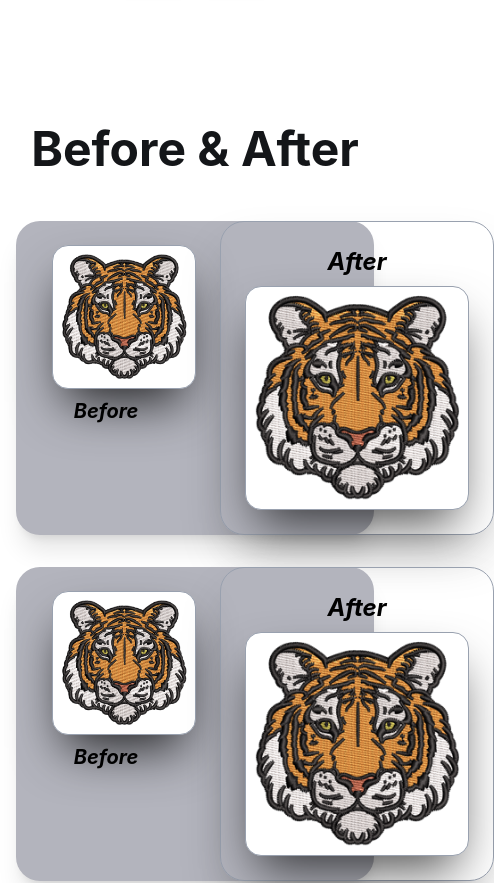
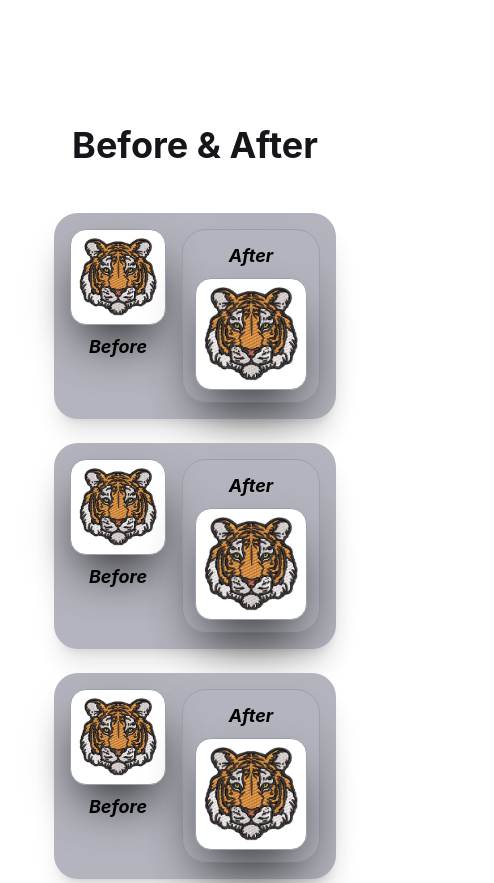
Before and after one commit to fourgoAgency/Ah-digitizing, a Next.js app: page / in a window 390 px wide. Shown: the part 1260-2143 px from the top of the page, 494 px wide, since content can reach past the window. Built offline with nearby package versions, Linux system fonts and the light colour scheme.

Commit message:
`Updated components/home files with various changes`

```diff
--- a/components/home/BeforeAfter.tsx
+++ b/components/home/BeforeAfter.tsx
@@ -7,42 +7,61 @@ type CardProps = {
 
 const Card = ({ before, after }: CardProps) => {
   return (
-    <div className="relative bg-muted rounded-3xl w-full h-full flex gap-6 shadow-xl">
+    <div className="relative bg-muted rounded-3xl w-full h-full flex gap-4 sm:gap-6 shadow-xl p-4 sm:p-0">
+
       {/* Left: Before */}
-      <div className="flex flex-col items-center gap-2">
-        <div className=" rounded-2xl ml-9 mt-6 shadow-2xl bg-white shadow-black/80 border border-gray-400 w-36 p-2 flex items-center justify-center">
+      <div className="flex flex-col items-center gap-2 shrink-0">
+        <div className="rounded-2xl sm:ml-9 sm:mt-6 shadow-2xl bg-white shadow-black/80
+                        border border-gray-400
+                        w-24 h-24 sm:w-28 sm:h-28 lg:w-32 lg:h-32
+                        flex items-center justify-center p-2">
           <Image
             src={before}
             alt="Before"
             width={150}
             height={150}
-            className="rounded-xl w-full h-full object-fill"
+            className="rounded-xl w-full h-full object-cover"
           />
         </div>
-        <span className="text-xl font-bold italic text-black">
+        <span className="text-lg lg:text-xl font-bold italic text-black">
           Before
         </span>
       </div>
 
       {/* Right: After */}
-      <div className="relative ml-auto">
-
-        <div className="rounded-3xl p-6 shadow-2xl border border-gray-400 flex flex-col justify-center items-center gap-2">
-        <span className=" text-2xl font-bold italic text-black">
+      <div className="relative ml-auto shrink-0 max-w-full">
+        <div
+          className="
+            rounded-3xl
+            p-3 md:p-4 xl:p-6
+            shadow-2xl border border-gray-400
+            flex flex-col justify-center items-center gap-2
+          "
+        >
+          <span className="text-lg md:text-xl xl:text-2xl font-bold italic text-black">
             After
           </span>
-        <div className="rounded-2xl shadow-2xl shadow-black/70 bg-white border border-gray-400 w-56 p-2 h-56 flex items-center justify-center">
 
+          <div
+            className="
+              rounded-2xl shadow-2xl shadow-black/70 bg-white border border-gray-400
+              w-28 h-28
+              md:w-36 md:h-36
+              xl:w-48 xl:h-48
+              flex items-center justify-center p-2
+            "
+          >
             <Image
               src={after}
               alt="After"
               width={320}
               height={320}
-            className="rounded-2xl w-full h-full object-fill"
+              className="rounded-2xl w-full h-full object-cover"
             />
           </div>
         </div>
       </div>
+
     </div>
   );
 };
@@ -52,13 +71,16 @@ export default function BeforeAfterGrid() {
 
   return (
     <section className="max-w-fit mx-auto px-4 py-16">
-        <div className="text-5xl text-center font-bold mb-12">Before & After</div>
-      <div className="grid grid-cols-1 sm:grid-cols-2 lg:grid-cols-3 gap-8 ">
+      <div className="text-4xl lg:text-5xl text-center font-bold mb-12">
+        Before & After
+      </div>
+
+      <div className="grid grid-cols-1 sm:grid-cols-2 xl:grid-cols-3 gap-6 lg:gap-8">
         {items.map((_, i) => (
           <Card
             key={i}
-            before="/home-page/tiger.png"   // replace with your BEFORE image
-            after="/home-page/tiger.png"    // replace with your AFTER image
+            before="/home-page/tiger.png"
+            after="/home-page/tiger.png"
           />
         ))}
       </div>
--- a/components/home/Category.tsx
+++ b/components/home/Category.tsx
@@ -2,6 +2,7 @@
 
 import Link from "next/link";
 import Image from "next/image";
+import { Button } from "../ui/button";
 
 const categories = [
   { id: 1, name: "Embroidery Digitizing", slug: "embroidery-digitizing", image: "/home-page/portfolio-embroidery/1st.png" },
@@ -14,12 +15,8 @@ const categories = [
 
 export default function ServicesCarousel() {
   return (
-    <section className="pb-12 bg-gray-50">
+    <section className=" bg-gray-50">
       <div className="max-w-full pr-4">
-
-            <h2 className="text-3xl md:text-4xl lg:text-5xl font-bold mb-8 md:mb-12 mt-6 text-center">
-              Services we Offered
-            </h2>
         <div className="flex flex-col lg:flex-row gap-8 items-stretch">
 
           {/* LEFT SIDEBAR */}
@@ -34,19 +31,22 @@ export default function ServicesCarousel() {
                 </p>
               </div>
 
-              <Link
+              {/* <Link
                 href="/shop"
                 className="inline-block px-8 py-3 bg-white text-primary text-center rounded-full font-medium hover:bg-transparent hover:text-white border-2 border-white transition-colors"
               >
                 Shop now
-              </Link>
+              </Link> */}
             </div>
           </div>
 
           {/* SERVICES GRID */}
           <div className="flex-1 flex flex-col">
+<h2 className="text-3xl md:text-4xl lg:text-5xl font-bold mb-8 md:mb-12 mt-6 text-center">
+              Services we Offered
+            </h2>
+<div className="grid grid-cols-1 sm:grid-cols-2 lg:grid-cols-3 gap-6 px-2 md:px-4 mr-7">
 
-<div className="grid grid-cols-1 sm:grid-cols-2 lg:grid-cols-3 gap-6 px-2 md:px-4 mr-7">
   {categories.map((category) => (
     <Link
       key={category.id}
@@ -83,7 +83,14 @@ export default function ServicesCarousel() {
     </Link>
   ))}
 </div>
-
+<div className="lg:flex hidden justify-center">
+  <Button
+    variant="outline"
+    className="my-8 px-6 py-3 rounded-full border-primary text-primary hover:bg-primary hover:text-white transition-colors"
+  >
+    View More
+  </Button>
+</div>
           </div>
         </div>
 
--- a/components/home/Testimonials.tsx
+++ b/components/home/Testimonials.tsx
@@ -96,43 +96,6 @@ const testimonials: Testimonial[] = [
     text:
       "Lorem ipsum dolor sit amet, consectetuer adipiscing elit. Maecenas porttitor congue lorem ipsum dolor sit amet, consectetuer adipiscing elit. Maecenas porttitor congue",
     avatar: "/avatar.png",
-  },
-  {
-    id: 5,
-    name: "Sample Name",
-    role: "Designation",
-    rating: 4,
-    text:
-      "Lorem ipsum dolor sit amet, consectetuer adipiscing elit. Maecenas porttitor congue lorem ipsum dolor sit amet, consectetuer adipiscing elit. Maecenas porttitor congue",
-    avatar: "/avatar.png",
-  },
-
-  {
-    id: 6,
-    name: "Sample Name",
-    role: "Designation",
-    rating: 5,
-    text:
-      "Lorem ipsum dolor sit amet, consectetuer adipiscing elit. Maecenas porttitor congue lorem ipsum dolor sit amet, consectetuer adipiscing elit. Maecenas porttitor congue",
-    avatar: "/avatar.png",
-  },
-  {
-    id: 7,
-    name: "Sample Name",
-    role: "Designation",
-    rating: 4,
-    text:
-      "Lorem ipsum dolor sit amet, consectetuer adipiscing elit. Maecenas porttitor congue lorem ipsum dolor sit amet, consectetuer adipiscing elit. Maecenas porttitor congue",
-    avatar: "/avatar.png",
-  },
-  {
-    id: 8,
-    name: "Sample Name",
-    role: "Designation",
-    rating: 5,
-    text:
-      "Lorem ipsum dolor sit amet, consectetuer adipiscing elit. Maecenas porttitor congue lorem ipsum dolor sit amet, consectetuer adipiscing elit. Maecenas porttitor congue",
-    avatar: "/avatar.png",
   }
 ];
 export default function Testimonials() {
```
Lines whose indentation alone changed are shown as unchanged.
